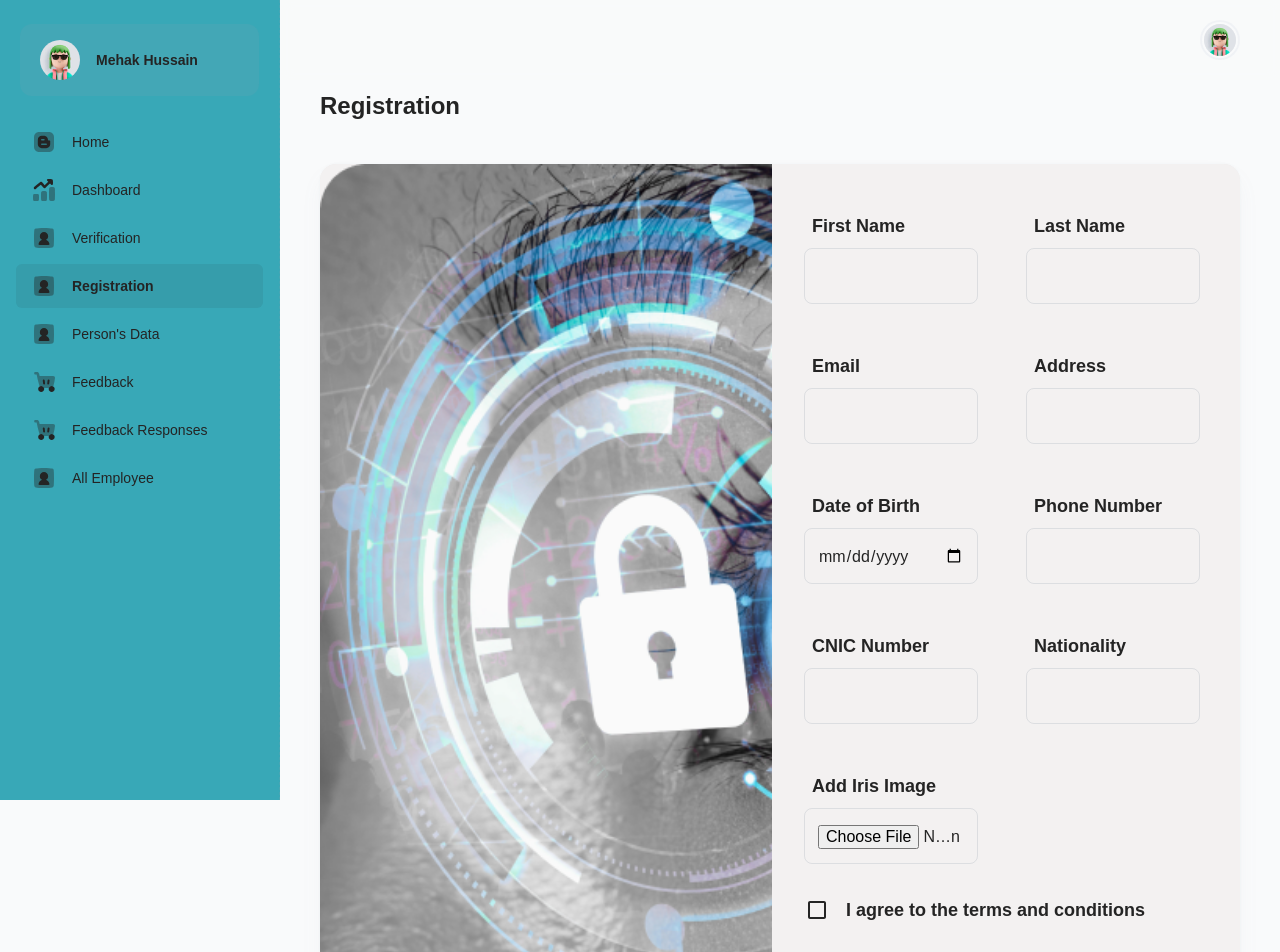
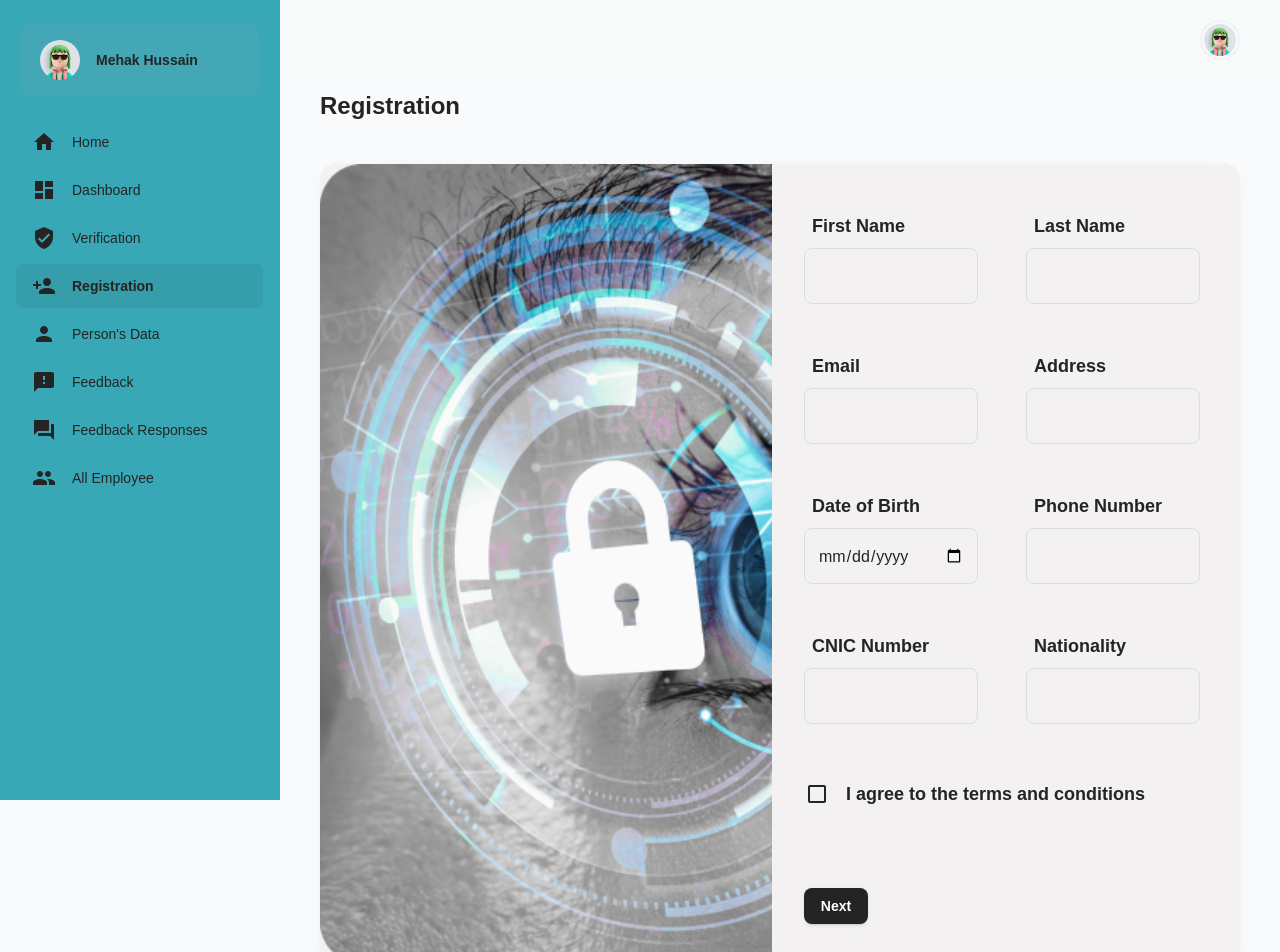
Before and after one commit to mehak-hussain/Iris_Verification_System, a React (Vite) app in the folder mehk-fyp/: page /register in a window 1280 px wide. Shown: the top 952 px of the page. Built offline with nearby package versions, Linux system fonts and the light colour scheme.

Commit message:
Side Navbar Icons

```diff
--- a/mehk-fyp/src/index.css
+++ b/mehk-fyp/src/index.css
@@ -68,3 +68,7 @@ button:focus-visible {
     background-color: #f9f9f9;
   }
 }
+
+.nav-item{
+  color: red;
+}
--- a/mehk-fyp/src/layouts/dashboard/config-navigation.jsx
+++ b/mehk-fyp/src/layouts/dashboard/config-navigation.jsx
@@ -1,54 +1,64 @@
 import { ClassNames } from '@emotion/react';
-import SvgColor from '../../components/svg-color';
+import HomeIcon from '@mui/icons-material/Home';
+import DashboardIcon from '@mui/icons-material/Dashboard';
+import VerifiedUserIcon from '@mui/icons-material/VerifiedUser';
+import PersonAddIcon from '@mui/icons-material/PersonAdd';
+import PersonIcon from '@mui/icons-material/Person';
+import FeedbackIcon from '@mui/icons-material/Feedback';
+import QuestionAnswerIcon from '@mui/icons-material/QuestionAnswer';
+import GroupIcon from '@mui/icons-material/Group';
 
 // ----------------------------------------------------------------------
-
-const icon = (name) => (
-  <SvgColor src={`/assets/icons/navbar/${name}.svg`} sx={{ width: 1, height: 1 }} />
-);
 
 const navConfig = [
   {
     title: 'home',
     path: '/home',
-    icon: icon('ic_blog'),
+    icon: <HomeIcon className="nav-icon" />,
+    className: 'nav-item',
   },
   {
     title: 'dashboard',
     path: '/dashboard',
-    icon: icon('ic_analytics'),
+    icon: <DashboardIcon className="nav-icon" />,
+    className: 'nav-item',
   },
   {
     title: 'verification',
     path: '/verification',
-    icon: icon('ic_user'),
+    icon: <VerifiedUserIcon className="nav-icon" />,
+    className: 'nav-item',
   },
   {
     title: 'registration',
     path: '/register',
-    icon: icon('ic_user'),
+    icon: <PersonAddIcon className="nav-icon" />,
+    className: 'nav-item',
   },
   {
     title: 'person\'s data',
     path: '/person-profile',
-    icon: icon('ic_user'),
+    icon: <PersonIcon className="nav-icon" />,
+    className: 'nav-item',
   },
   {
     title: 'feedback',
     path: '/feedback',
-    icon: icon('ic_cart'),
+    icon: <FeedbackIcon className="nav-icon" />,
+    className: 'nav-item',
   },
   {
     title: 'feedback responses',
     path: '/feedback-responses',
-    icon: icon('ic_cart'),
+    icon: <QuestionAnswerIcon className="nav-icon" />,
+    className: 'nav-item',
   },
   {
     title: 'all employee',
     path: '/all-employee',
-    icon: icon('ic_user'),
+    icon: <GroupIcon className="nav-icon" />,
+    className: 'nav-item',
   }
-
 ];
 
 export default navConfig;
--- a/mehk-fyp/src/sections/registration-form/registration-form-view.jsx
+++ b/mehk-fyp/src/sections/registration-form/registration-form-view.jsx
@@ -395,31 +395,11 @@ const RegistrationForm = () => {
                     />
                   </Box>
                 </Grid>
-                {/* Add Image */}
-                <Grid item xs={12} sm={6}>
-                  <Box sx={{ m: 2 }}>
-                    <Typography variant="h6" sx={{ m: 1 }}>
-                      Add Iris Image
-                    </Typography>
-                    <TextField
-                      fullWidth
-                      required
-                      type="file"
-                      onChange={(e) => {
-                        setImage(e.target.files[0]);
-                        validateImage();
-                      }}
-                      error={!!imageError}
-                      helperText={imageError}
-                      id="image"
-                      InputLabelProps={{ shrink: true }}
-                    />
-                  </Box>
-                </Grid>
+
               </Grid>
 
               {/* Terms and Conditions */}
-              <Grid container spacing={2} sx={{ my: 1, mx: 1 }}>
+              <Grid container spacing={2} sx={{ my: 4, mx: 1 }}>
                 <Checkbox
                   {...label}
                   checked={termsAgreed}
```
